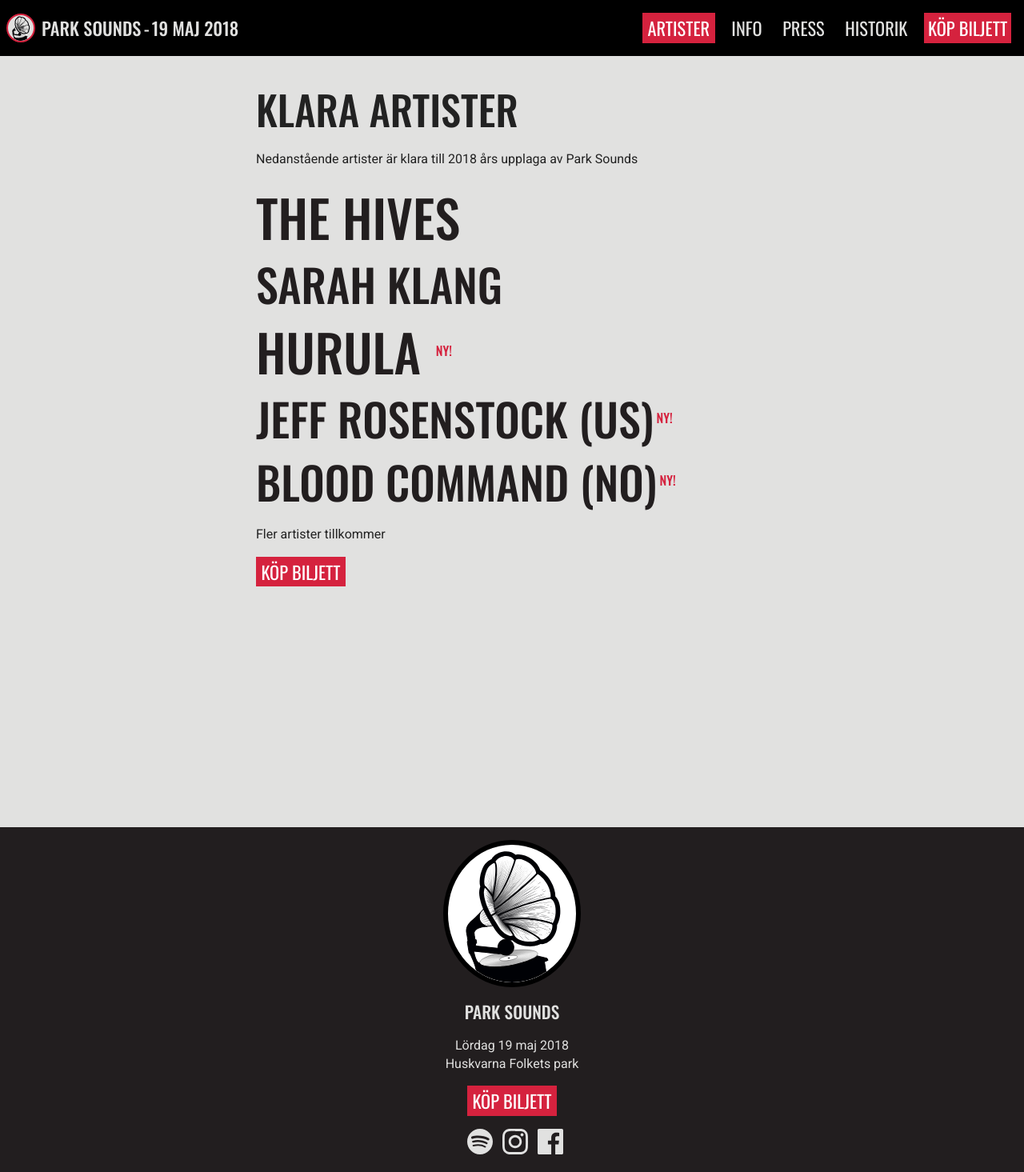
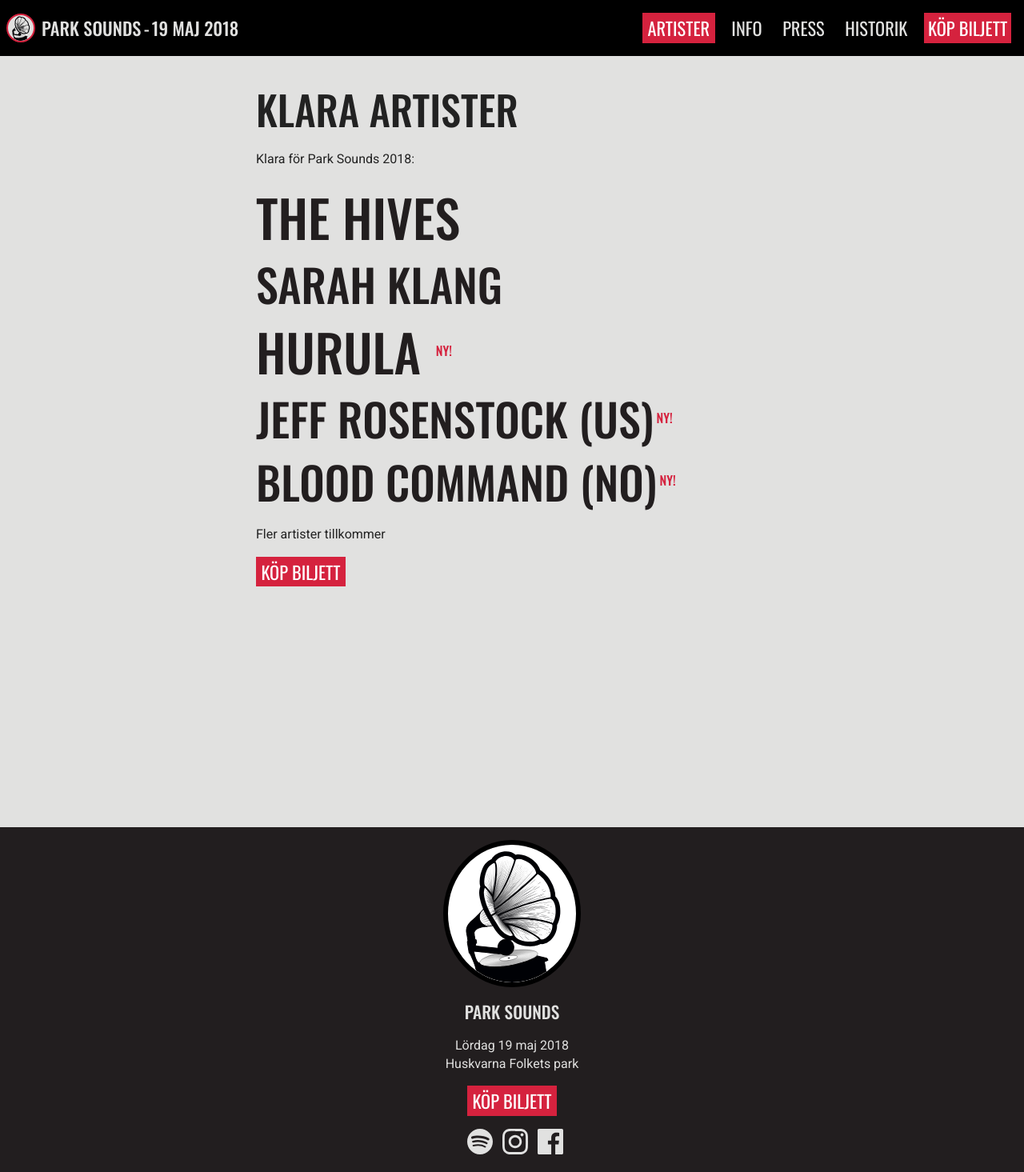
Before and after one commit to parksounds/parksounds.se, a Jekyll site: the page built from artister/index.markdown, in a window 1280 px wide. Shown: the whole page at 80% size. Built offline with Jekyll 4.4.1, drawn with Linux system fonts in a browser that asks for light colours.

Commit message:
Content update
Header update

```diff
--- a/artister/index.markdown
+++ b/artister/index.markdown
@@ -5,12 +5,12 @@
 layout: default
 link: https://parksounds.se/artister/
 slug: artister
-title: Artister
+title: Klara artister
 ---
 
 # Klara artister
 
-Nedanstående artister är klara till 2018 års upplaga av Park Sounds
+Klara för Park Sounds 2018:
 
 * ## [The Hives](/artister/the-hives/)
 
```
